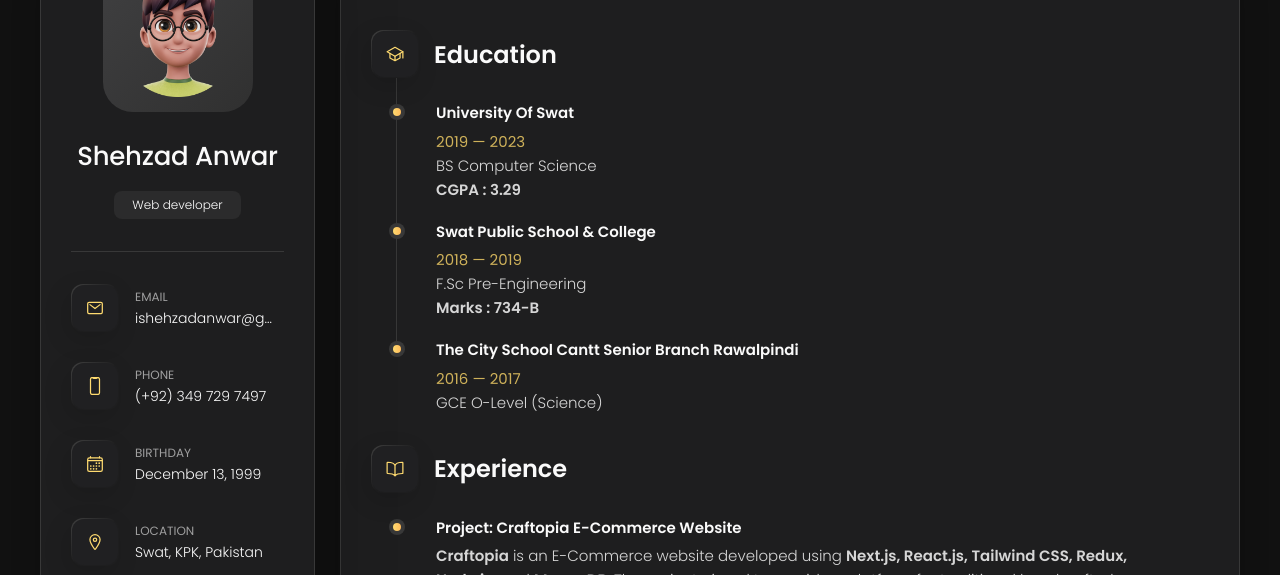
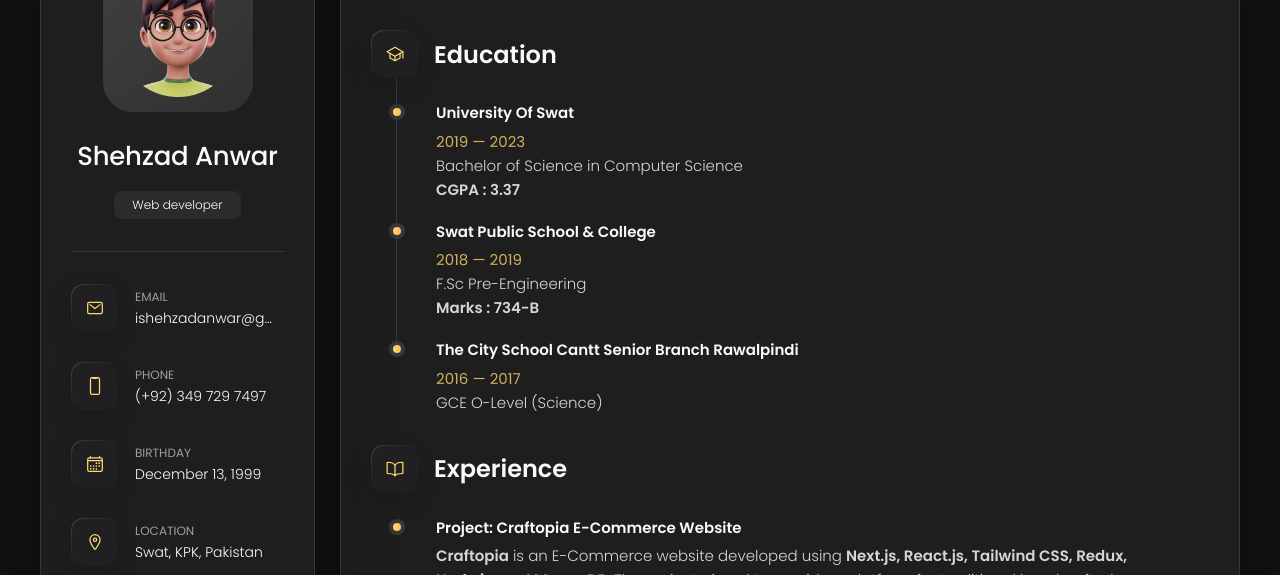
Before and after one commit to ishehzadanwar/MyWebsite, a plain HTML site: page index.html in a window 1280 px wide. Both pictures are taken after a click on the button "Resume". Shown: the part 159-734 px from the top of the page. Drawn offline with nearby package versions, Linux system fonts and the light colour scheme.

Commit message:
index.html

```diff
--- a/index.html
+++ b/index.html
@@ -273,7 +273,7 @@
       <article class="resume" data-page="resume">
 
         <header>
-          <h2 class="h2 article-title">Resume</h2>
+          <a href="https://flowcv.com/resume/jum9iuamgn"> <h2 class="h2 article-title">Resume</h2></a>
         </header>
 
         <!-- Education -->
@@ -293,9 +293,9 @@
               <h4 class="h4 timeline-item-title">University Of Swat </h4>
               <span>2019 — 2023</span>
               <p class="timeline-text">
-                BS Computer Science
+                Bachelor of Science in Computer Science
                 <br>
-                <b>CGPA : 3.29</b>
+                <b>CGPA : 3.37</b>
               </p>
             </li>
 
```
